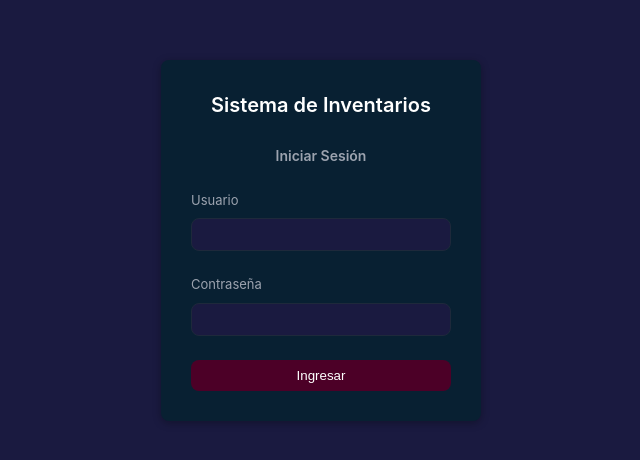
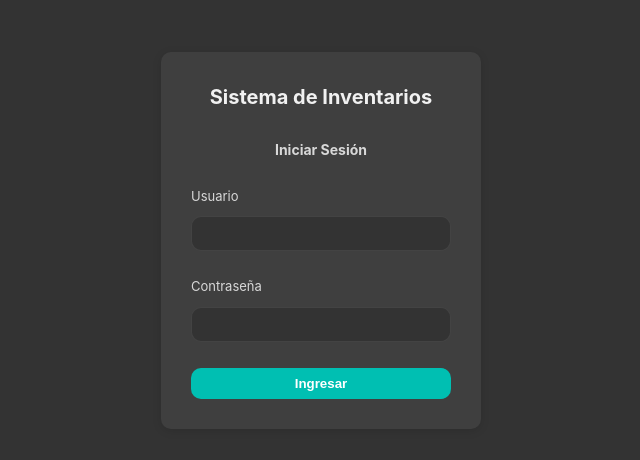
Before and after one commit to stan-2021131/BD1_Project2, a React (Vite) app in the folder Frontend/: page / in a window 1280 px wide. Shown: the part 160-620 px from the top of the page, without its empty margins (319-959 px from the left). Built offline with nearby package versions, Linux system fonts and the light colour scheme.

Commit message:
Cambio en css principal para mejorar visuales y cambio de paleta de colores

```diff
--- a/Frontend/src/index.css
+++ b/Frontend/src/index.css
@@ -1,169 +1,294 @@
-/* Variables */
+/* ============================= */
+/* VARIABLES */
+/* ============================= */
+
 :root {
-  --color-bg: #1a1a40;
-  --color-surface: #082032;
 
-  --color-primary: #4c0027;
-  --color-primary-hover: #3a001f;
+  --color-bg: #333333;
+  --color-surface: #3f3f3f;
 
-  --color-text: #ffffff;
-  --color-text-muted: #9ca3af;
+  --color-primary: #00BFB2;
+  --color-primary-hover: #04e7d7;
 
-  --color-border: #1e293b;
+  --color-accent: #F7B5C5;
 
-  --color-success: #1e5128;
-  --color-success-light: #d1fae5;
-  --color-success-dark: #a7f3d0;
+  --color-text: #F1F1F1;
+  --color-text-muted: #D8D8D8;
 
-  --color-danger: #a41515;
-  --color-danger-light: #fee2e2;
-  --color-danger-dark: #fecaca;
+  --color-border: rgba(255,255,255,0.08);
 
-  --radius: 8px;
-  --shadow: 0 2px 8px rgba(0, 0, 0, 0.3);
+  --color-success: #00BFB2;
+  --color-danger: #FF6A5E;
 
-  --transition: all 0.2s ease-in-out;
-}
+  --radius: 10px;
 
-/* Light Mode (Pendiente) */
-[data-theme="light"] {
-  --color-bg: #f7f9fb;
-  --color-surface: #ffffff;
+  --shadow:
+    0 2px 10px rgba(0,0,0,0.12);
 
-  --color-primary: #4c0027;
-
-  --color-text: #1f2937;
-  --color-text-muted: #6b7280;
-
-  --color-border: #e5e7eb;
+  --transition:
+    all 0.2s ease-in-out;
 }
 
 /* ============================= */
-/* Reset */
+/* RESET */
 /* ============================= */
+
 * {
   margin: 0;
   padding: 0;
   box-sizing: border-box;
-  transition: all 0.2s ease-in-out;
 }
 
 /* ============================= */
-/* Body */
+/* BODY */
 /* ============================= */
+
 body {
-  font-family: "Inter", system-ui, sans-serif;
-  background-color: var(--color-bg);
-  color: var(--color-text);
+
+  font-family:
+    "Inter",
+    system-ui,
+    sans-serif;
+
+  background-color:
+    var(--color-bg);
+
+  color:
+    var(--color-text);
+
   line-height: 1.5;
+
+  min-height: 100vh;
+
+  -webkit-font-smoothing:
+    antialiased;
 }
 
-/* Layout General */
-.container {
+/* ============================= */
+/* LAYOUT */
+/* ============================= */
+
+.container,
+.main-content {
+
+  width: 100%;
+
   padding: 20px;
 }
 
-/* Titulos */
+/* ============================= */
+/* TITLES */
+/* ============================= */
+
 h1,
 h2,
 h3 {
-  margin-bottom: 10px;
+
+  margin-bottom: 12px;
+
+  font-weight: 700;
+}
+
+/* ============================= */
+/* INPUTS */
+/* ============================= */
+
+input,
+select,
+textarea {
+
+  width: 100%;
+
+  padding: 12px;
+
+  border-radius:
+    var(--radius);
+
+  border:
+    1px solid var(--color-border);
+
+  background-color:
+    var(--color-surface);
+
+  color:
+    var(--color-text);
+
+  outline: none;
+
+  transition:
+    var(--transition);
+
+  font-size: 0.95rem;
+}
+
+input::placeholder,
+textarea::placeholder {
+  color: var(--color-text-muted);
+}
+
+input:focus,
+select:focus,
+textarea:focus {
+
+  border-color:
+    var(--color-primary);
+}
+
+/* ============================= */
+/* BUTTONS */
+/* ============================= */
+
+button {
+
+  padding:
+    10px 16px;
+
+  border-radius:
+    var(--radius);
+
+  border: none;
+
+  cursor: pointer;
+
+  transition:
+    var(--transition);
+
+  background-color:
+    var(--color-primary);
+
+  color: white;
+
   font-weight: 600;
 }
 
-/* Inputs */
-input,
-select {
-  padding: 8px 10px;
-  border-radius: var(--radius);
-  border: 1px solid var(--color-border);
-  outline: none;
-  transition: var(--transition);
-}
+button:hover {
 
-input:focus,
-select:focus {
-  border-color: var(--color-primary);
-}
-
-/* Botones */
-button {
-  padding: 8px 12px;
-  border-radius: var(--radius);
-  border: none;
-  cursor: pointer;
-  transition: var(--transition);
-  background-color: var(--color-primary);
-  color: white;
-}
-
-button:hover {
-  background-color: var(--color-primary-hover);
+  background-color:
+    var(--color-primary-hover);
 }
 
 /* Variantes */
+
 button.secondary {
-  background-color: #e5e7eb;
-  color: var(--color-text);
+
+  background-color:
+    var(--color-surface);
+
+  color:
+    var(--color-text);
 }
 
 button.danger {
-  background-color: var(--color-danger);
+  background-color:
+    var(--color-danger);
 }
 
 button.success {
-  background-color: var(--color-success);
+  background-color:
+    var(--color-success);
 }
 
-/* 🔹 TABLAS */
+/* ============================= */
+/* TABLES */
+/* ============================= */
+
 table {
-  border-collapse: collapse;
+
   width: 100%;
-  background: var(--color-surface);
-  border-radius: var(--radius);
+
+  border-collapse:
+    collapse;
+
+  background-color:
+    var(--color-surface);
+
+  border-radius:
+    var(--radius);
+
   overflow: hidden;
-  box-shadow: var(--shadow);
+
+  box-shadow:
+    var(--shadow);
 }
 
 th,
 td {
-  padding: 10px;
+
+  padding: 14px;
+
   text-align: left;
-  border-bottom: 1px solid var(--color-border);
+
+  border-bottom:
+    1px solid var(--color-border);
 }
 
 th {
-  background-color: var(--color-bg);
-  font-weight: 600;
+
+  background-color:
+    rgba(0,0,0,0.15);
+
+  font-weight: 700;
 }
 
 tr:hover {
-  background-color: var(--color-surface);
+
+  background-color:
+    rgba(255,255,255,0.03);
 }
 
-/* Cards */
-.card {
-  background: var(--color-surface);
-  padding: 20px;
-  border-radius: var(--radius);
-  box-shadow: var(--shadow);
+/* ============================= */
+/* RESPONSIVE TABLES */
+/* ============================= */
+
+.table-container {
+
+  width: 100%;
+
+  overflow-x: auto;
 }
 
-/* Form */
-form>div {
-  margin-bottom: 12px;
+/* ============================= */
+/* CARDS */
+/* ============================= */
+
+.card {
+
+  background-color:
+    var(--color-surface);
+
+  padding: 20px;
+
+  border-radius:
+    var(--radius);
+
+  box-shadow:
+    var(--shadow);
+}
+
+/* ============================= */
+/* FORMS */
+/* ============================= */
+
+form > div {
+  margin-bottom: 14px;
 }
 
 label {
+
   display: block;
-  font-size: 14px;
-  margin-bottom: 4px;
-  color: var(--color-text-muted);
+
+  margin-bottom: 6px;
+
+  color:
+    var(--color-text-muted);
+
+  font-size: 0.9rem;
 }
 
 /* ============================= */
-/* Utilidades */
+/* UTILITIES */
 /* ============================= */
+
 .flex {
   display: flex;
 }
@@ -188,34 +313,56 @@ label {
   margin-bottom: 10px;
 }
 
-.main-content {
-  padding: 20px;
+/* ============================= */
+/* RESPONSIVE */
+/* ============================= */
+
+@media (max-width: 768px) {
+
+  .flex {
+    flex-direction: column;
+  }
+
+  .container,
+  .main-content {
+    padding: 14px;
+  }
+
+  table {
+    min-width: 700px;
+  }
+
+  button {
+    width: 100%;
+  }
+
+  input,
+  select,
+  textarea {
+    font-size: 16px;
+  }
+
+  h2 {
+    font-size: 1.5rem;
+  }
 }
 
+/* ============================= */
+/* ANIMATIONS */
+/* ============================= */
+
 .fade-in {
-  animation: fadeIn 0.2s ease-in-out;
+  animation:
+    fadeIn 0.2s ease-in-out;
 }
 
 @keyframes fadeIn {
+
   from {
     opacity: 0;
-    transform: translateY(5px);
   }
 
   to {
     opacity: 1;
-    transform: translateY(0);
   }
 }
-
-button {
-  transform: scale(1);
-}
-
-button:hover {
-  transform: scale(1.03);
-}
-
-.row:hover {
-  transform: translateX(2px);
-}
```
